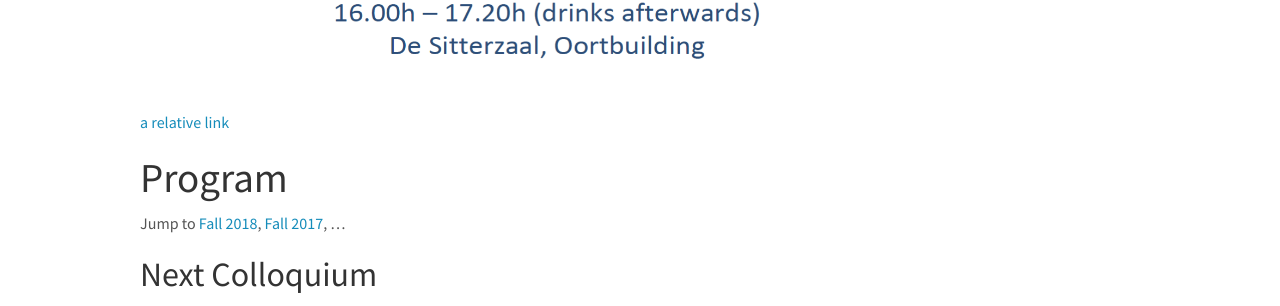
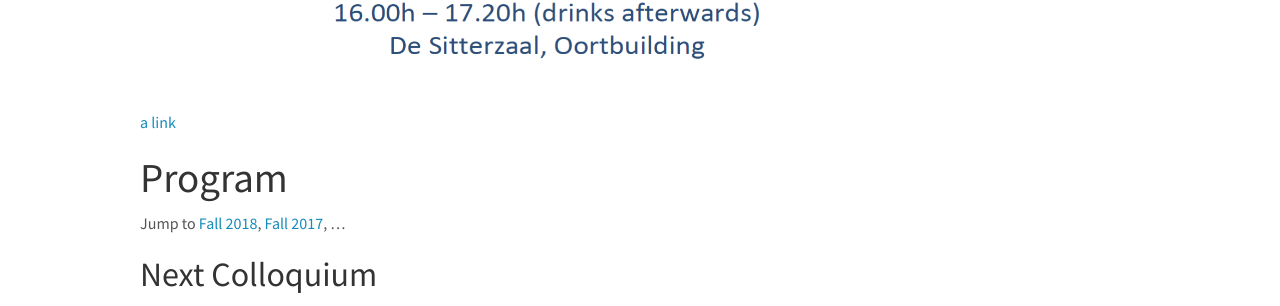
Before and after one commit to JvdWColloquium/JvdWColloquium.github.io, a Jekyll site: the page built from _pages/home.md, in a window 1280 px wide and 900 px high, scrolled down 917 px. Shown: the part 148-454 px from the top of the window. Built offline with Jekyll 4.4.1, drawn with Linux system fonts in a browser that asks for light colours; nearby versions of some CDN libraries.

Commit message:
Update home.md

```diff
--- a/_pages/home.md
+++ b/_pages/home.md
@@ -11,7 +11,7 @@
 
 <img src="/images/aprili.png" width="800" class="center">
 
-[a relative link](/_pages/about.md)
+[a link](https://github.com/JvdWColloquium/JvdWColloquium.github.io/edit/master/_pages/about.md)
 
 # Program
 
```
